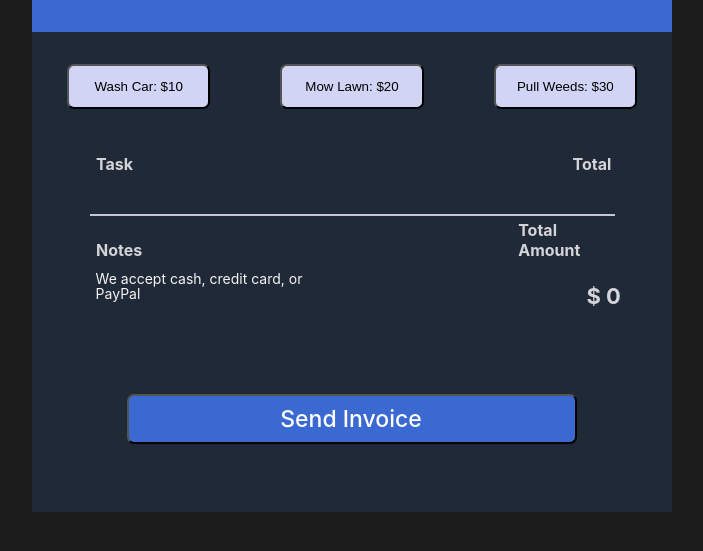
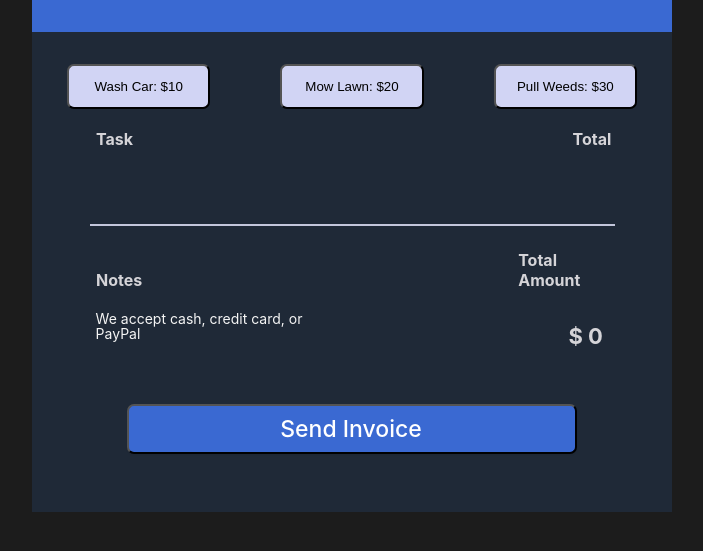
Before and after one commit to mrpacman05/Invoicegenerator, a plain HTML site: page index.html in a window 1280 px wide. Shown: the part 155-706 px from the top of the page, without its empty margins (288-991 px from the left). Drawn offline with Linux system fonts and the light colour scheme.

Commit message:
Some css changed

```diff
--- a/index.css
+++ b/index.css
@@ -87,7 +87,7 @@ button {
   width: 523px;
   height: 0px;
   position: relative;
-  top: 20px;
+  bottom: 10px;
 
   border: 1px solid #c3c6db;
 }
@@ -98,7 +98,7 @@ button {
   height: 22px;
   display: inline-block;
   left: 10%;
-  /* top: 7%; */
+  bottom: 10px;
 
   font-family: "Inter";
   font-style: normal;
@@ -117,7 +117,7 @@ button {
   height: 22px;
   display: inline-block;
   left: 60.5%;
-  /* top: 50%; */
+  bottom: 10px;
   font-family: "Inter";
   font-style: normal;
   font-weight: 700;
@@ -131,7 +131,7 @@ button {
   position: relative;
   width: 95px;
   height: 22px;
-  left: 21%;
+  left: 18.2%;
   display: inline-block;
   top: 10%;
   font-family: "Inter";
@@ -149,8 +149,8 @@ button {
   position: relative;
   width: 97px;
   height: 21px;
-  right: 21%;
-  top: 30px;
+  left: 10%;
+  bottom: 5%;
 
   font-family: "Inter";
   font-style: normal;
@@ -165,8 +165,8 @@ button {
   position: relative;
   width: 71px;
   height: 21px;
-  left: 32.5%;
-  top: 30px;
+  left: 63%;
+  bottom: 5%;
 
   font-family: "Inter";
   font-style: normal;
@@ -201,7 +201,7 @@ button {
 /* *******************Send INVIOCE *****************************/
 .snd-inv {
   position: relative;
-  top: 80px;
+  top: 50px;
   left: 95px;
   align-items: center;
   padding: 9px 17px 9px 15px;
```
Also changed, not shown: index.html (+1 -0 lines).
